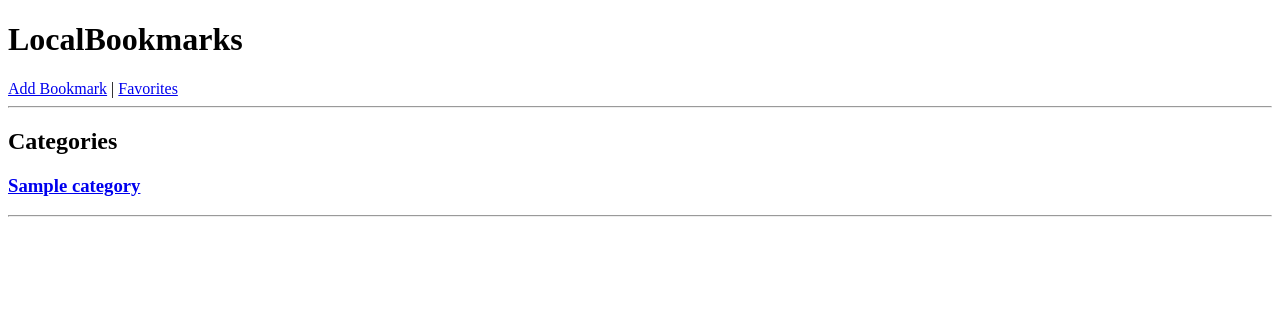
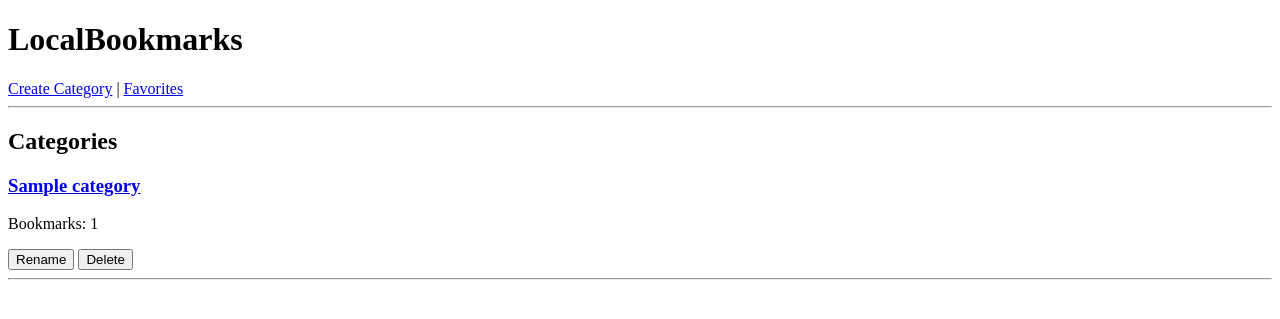
Before and after one commit to AniketDohale/LocalBookmarks, a Flask app: page / in a window 1280 px wide. Shown: the top 319 px of the page. Run offline with Flask 3, Linux system fonts and the light colour scheme; tables that the repository leaves empty hold one stand-in row (values such as "Sample post").

Commit message:
Added Rename and Delete

```diff
--- a/app.py
+++ b/app.py
@@ -25,6 +25,10 @@ def home():
 def category_bookmarks_page(category_name):
     return render_template("categories.html", category_name=category_name)
 
+@app.route("/add-category")
+def create_category_page():
+    return render_template("add_Category.html")
+
 @app.route("/add")
 def add_page():
     return render_template("add_bookmark.html")
--- a/models.py
+++ b/models.py
@@ -51,7 +51,7 @@ class Bookmark(db.Model):
 
     category_id = db.Column(
         db.String(36),
-        db.ForeignKey("categories.id"),
+        db.ForeignKey("categories.id", ondelete="CASCADE"),
         nullable=True
     )
 
@@ -125,7 +125,8 @@ class Category(db.Model):
     bookmarks = db.relationship(
         "Bookmark",
         backref="category",
-        lazy=True
+        cascade="all, delete-orphan",
+        passive_deletes=True
     )
 
     def to_dict(self):
--- a/routes/categories.py
+++ b/routes/categories.py
@@ -50,3 +50,67 @@ def get_Categories():
         message="Categories Fetched",
         data=[c.to_dict() for c in categories]
     )
+
+# Rename Category
+@categories_bp.route("/api/categories/<string:category_id>", methods=["PUT"])
+def rename_Category(category_id):
+    category = db.session.get(Category, category_id)
+
+    if not category:
+        return response(
+            success=False,
+            message="Category Not Found",
+            status_code=404
+        )
+
+    data = request.get_json()
+    name = data.get("name")
+
+    if not name:
+        return response(
+            success=False,
+            message="Category Name is Required",
+            status_code=400
+        )
+
+    cleaned = name.strip().lower()
+    existing = Category.query.filter_by(name=cleaned).first()
+
+    if existing and existing.id != category.id:
+        return response(
+            success=False,
+            message="Category Already Exists",
+            status_code=400
+        )
+
+    category.name = cleaned
+    db.session.commit()
+
+    return response(
+        success=True,
+        message="Category Renamed",
+        data=category.to_dict()
+    )
+
+# Delete Category and Bookmarks inside it
+@categories_bp.route("/api/categories/<string:category_id>", methods=["DELETE"])
+def delete_Category(category_id):
+    category = db.session.get(Category, category_id)
+
+    if not category:
+        return response(
+            success=False,
+            message="Category Not Found",
+            status_code=404
+        )
+
+    db.session.delete(category)
+    db.session.commit()
+
+    return response(
+        success=True,
+        message="Category and Associated Bookmarks Deleted",
+        data={
+            "deleted_id": category_id
+        }
+    )
--- a/templates/index.html
+++ b/templates/index.html
@@ -8,7 +8,7 @@
     <h1>LocalBookmarks</h1>
 
     <nav>
-        <a href="/add">Add Bookmark</a> |
+        <a href="/add-category">Create Category</a> |
         <a href="/favorites-page">Favorites</a>
     </nav>
 
@@ -19,30 +19,34 @@
     <div id="categories"></div>
 
     <script>
-
         async function loadCategories() {
-
             const response = await fetch("/api/categories");
             const data = await response.json();
 
             let output = "";
-
             if (data.data.length === 0) {
-
                 output = "<p>No categories found</p>";
-
             } else {
-
                 data.data.forEach(category => {
-
                     output += `
                         <div>
-
                             <h3>
                                 <a href="/category/${category.name}">
                                     ${category.name}
                                 </a>
                             </h3>
+
+                            <p>
+                                Bookmarks: ${category.bookmark_count}
+                            </p>
+
+                            <button onclick="renameCategory('${category.id}', '${category.name}')">
+                                Rename
+                            </button>
+
+                            <button onclick="deleteCategory('${category.id}', '${category.name}')">
+                                Delete
+                            </button>
 
                             <hr>
 
@@ -50,13 +54,61 @@
                     `;
                 });
             }
-
             document.getElementById("categories").innerHTML = output;
         }
 
+        async function renameCategory(id, currentName) {
+            const newName = prompt("Enter new category name:", currentName);
+
+            if (!newName || !newName.trim()) {
+                return;
+            }
+
+            const response = await fetch(
+                `/api/categories/${id}`,
+                {
+                    method: "PUT",
+                    headers: {
+                        "Content-Type": "application/json"
+                    },
+                    body: JSON.stringify({
+                        name: newName
+                    })
+                }
+            );
+
+            const data = await response.json();
+            alert(data.message);
+
+            if (data.success) {
+                loadCategories();
+            }
+        }
+
+        async function deleteCategory(id, name) {
+            const confirmed = confirm(
+                `Delete category "${name}"?\n\nThis will also delete all bookmarks in this category.`
+            );
+
+            if (!confirmed) {
+                return;
+            }
+
+            const response = await fetch(
+                `/api/categories/${id}`,
+                {
+                    method: "DELETE"
+                }
+            );
+
+            const data = await response.json();
+            alert(data.message);
+            if (data.success) {
+                loadCategories();
+            }
+        }
+
         loadCategories();
-
     </script>
-
 </body>
 </html>
```
Also changed, not shown: templates/add_Bookmark.html (+15 -16 lines), templates/add_Category.html (added, +69 -0 lines), templates/categories.html (+1 -27 lines), templates/favorites_Bookmark.html (+4 -16 lines), templates/update_Bookmark.html (+0 -16 lines), CHANGELOG.md.
